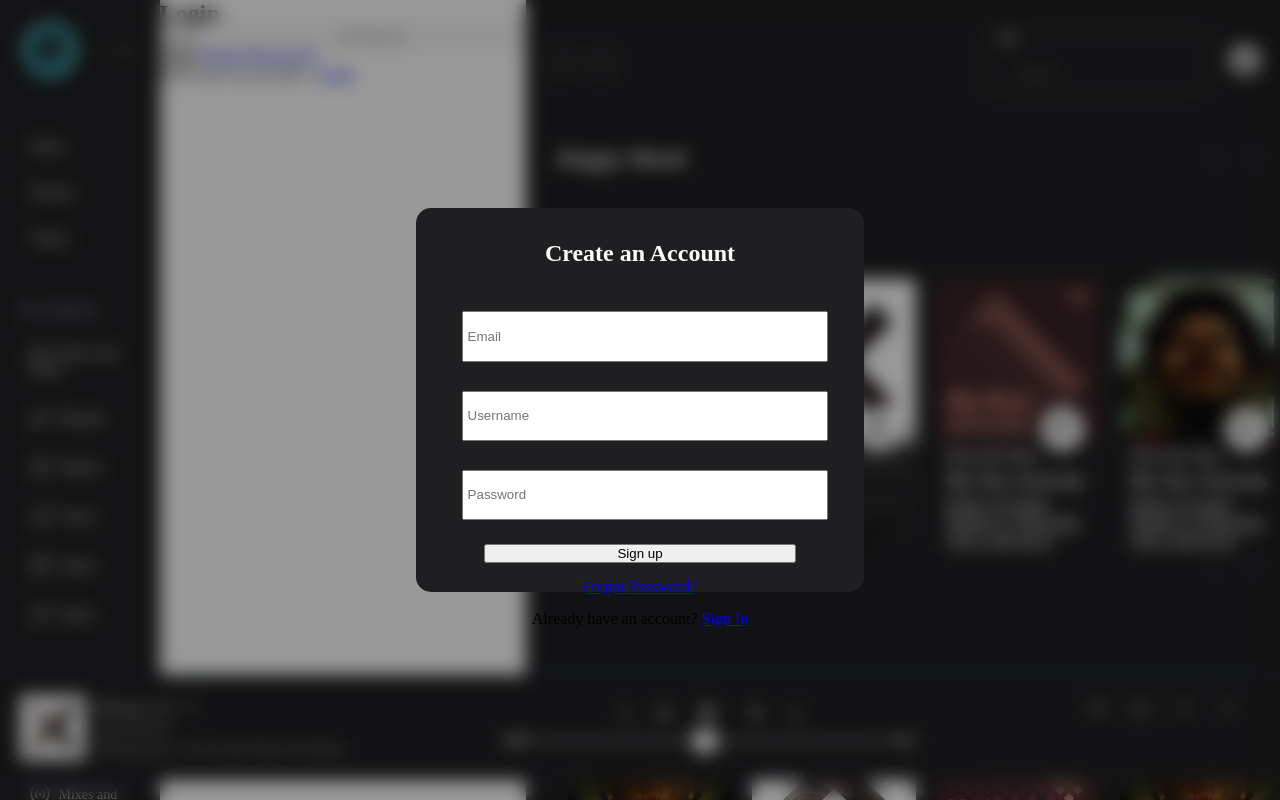
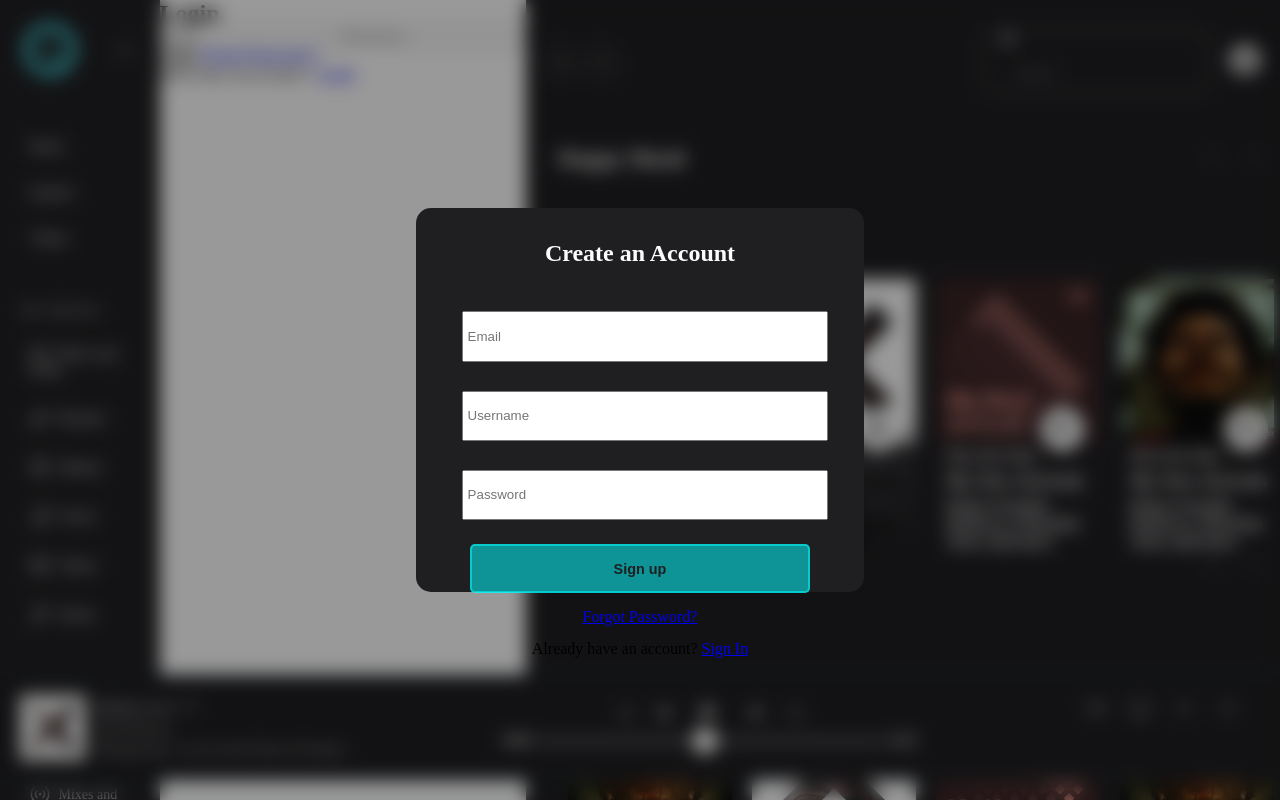
Before and after one commit to priest-2105/moodmix, a plain HTML site: page index.html in a window 1280 px wide. Drawn offline with nearby package versions, Linux system fonts and the light colour scheme.

Commit message:
sign up modal

```diff
--- a/css/signup.css
+++ b/css/signup.css
@@ -64,7 +64,14 @@
     margin-left: auto;
     margin-right: auto;
     justify-self: center;
-    /* padding: 1rem; */
+    padding: 0.9rem;
+    border: 2px solid #00ffff86;
+    border-radius: 5px;
+    font-size: 0.9rem;
+    font-weight: 600;
+    cursor: pointer;
+    background-color: #00ffff86;
+    color: #1F1F22;
     text-align: center;
 
 }
```
